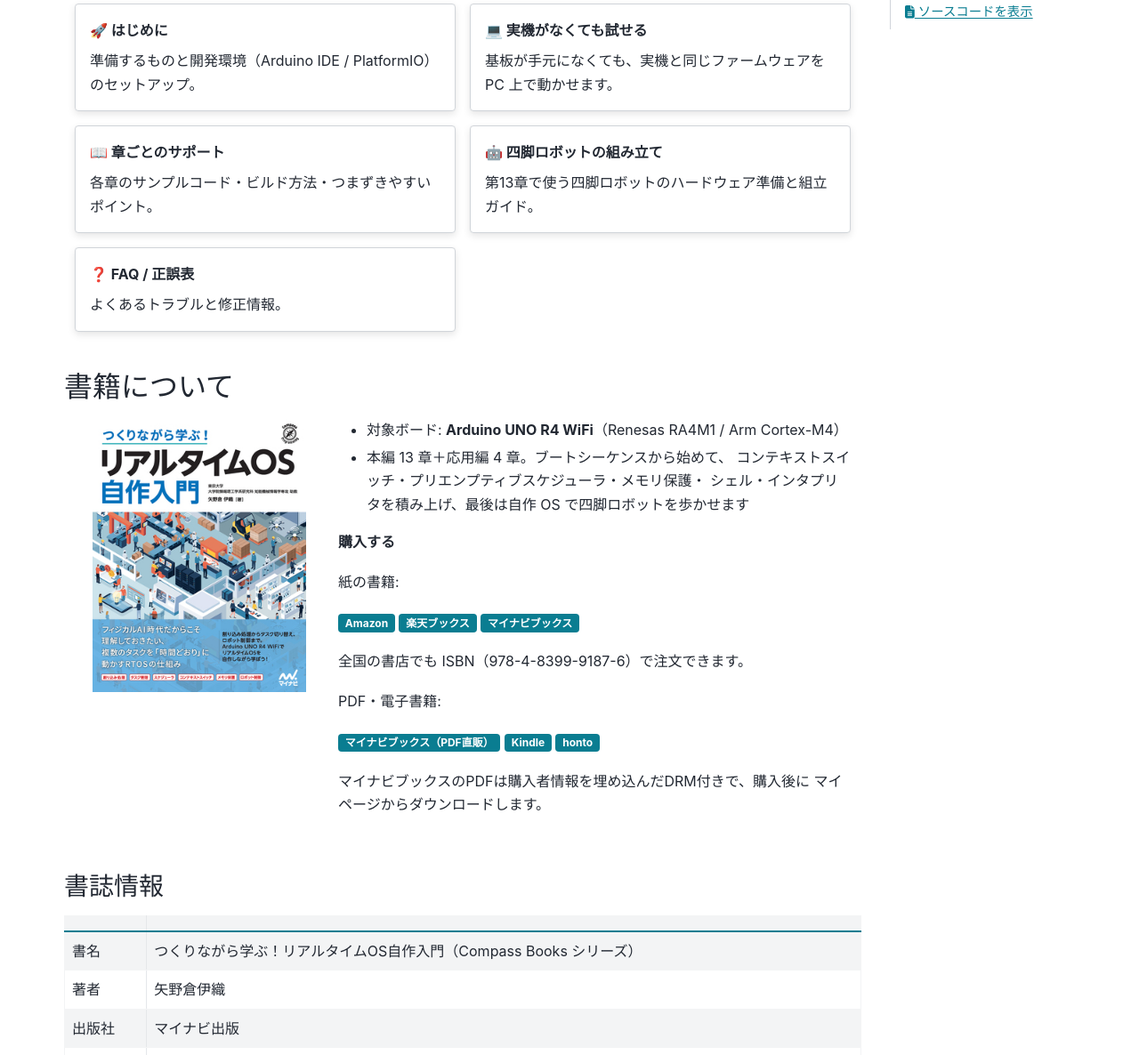
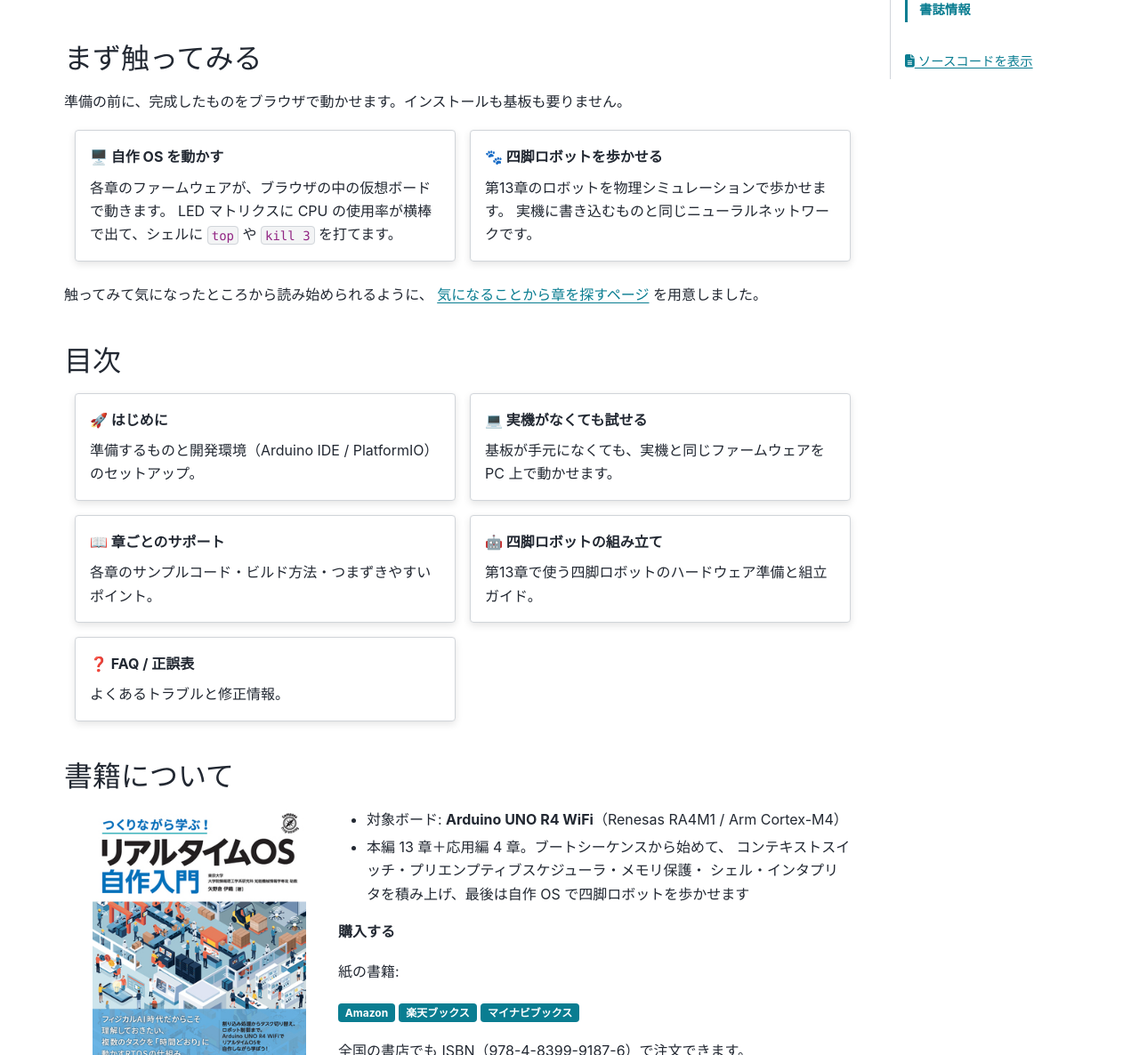
Before and after one commit to iory/build-your-own-arduino-rtos, a Sphinx documentation site: the page built from docs/ja/source/index.md, in a window 1280 px wide and 1400 px high, scrolled down 608 px, cut to the strip 214-1400 px from the top of the window. Shown: the whole strip at 89% size. Built offline with Sphinx 7.4.7 and the PyData theme 0.15.4, drawn with Linux system fonts in a browser that asks for light colours; some of the changed text lies outside the part shown.

Commit message:
docs: トップに「まず触ってみる」と、気になることから章を探すページを足す
準備の前に、ブラウザ版の自作 OS と歩行シミュレーションをトップから開けるように
する。start.md は、普段使っているコンピュータの疑問や好きなものから、対応する
章へ案内する。各カードの説明は章ページの冒頭の記述に合わせた

````diff
--- a/docs/ja/source/index.md
+++ b/docs/ja/source/index.md
@@ -13,6 +13,33 @@
        style="width:100%; border-radius:8px;"
        aria-label="書籍の紹介動画: 自作 OS の起動から四脚ロボットの歩行まで"></video>
 ```
+
+## まず触ってみる
+
+準備の前に、完成したものをブラウザで動かせます。インストールも基板も要りません。
+
+::::{grid} 1 1 2 2
+:gutter: 3
+
+:::{grid-item-card} 🖥️ 自作 OS を動かす
+:link: sim/index.html
+:link-type: url
+各章のファームウェアが、ブラウザの中の仮想ボードで動きます。
+LED マトリクスに CPU の使用率が横棒で出て、シェルに `top` や `kill 3` を打てます。
+:::
+
+:::{grid-item-card} 🐾 四脚ロボットを歩かせる
+:link: assembly/quadruped/walk/index.html
+:link-type: url
+第13章のロボットを物理シミュレーションで歩かせます。
+実機に書き込むものと同じニューラルネットワークです。
+:::
+::::
+
+触ってみて気になったところから読み始められるように、
+{doc}`気になることから章を探すページ <start>` を用意しました。
+
+## 目次
 
 ::::{grid} 1 2 2 2
 :gutter: 3
````
Also changed, not shown: other parts of docs/ja/source/index.md (+1 -0 lines), docs/ja/source/start.md (added, +113 -0 lines).
